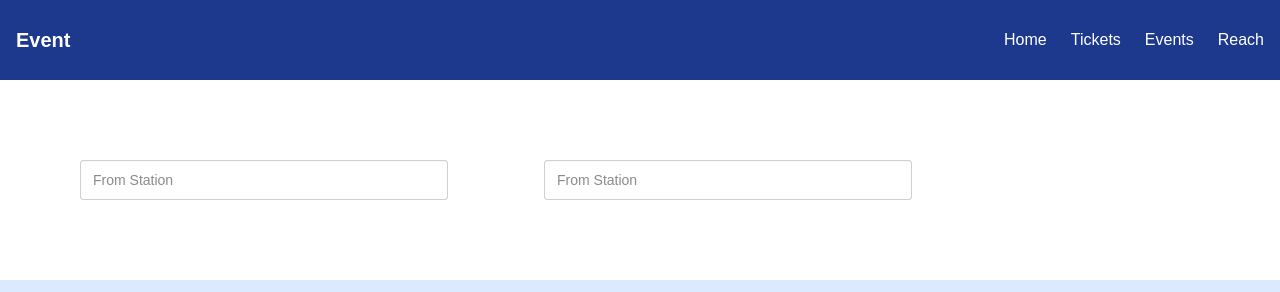
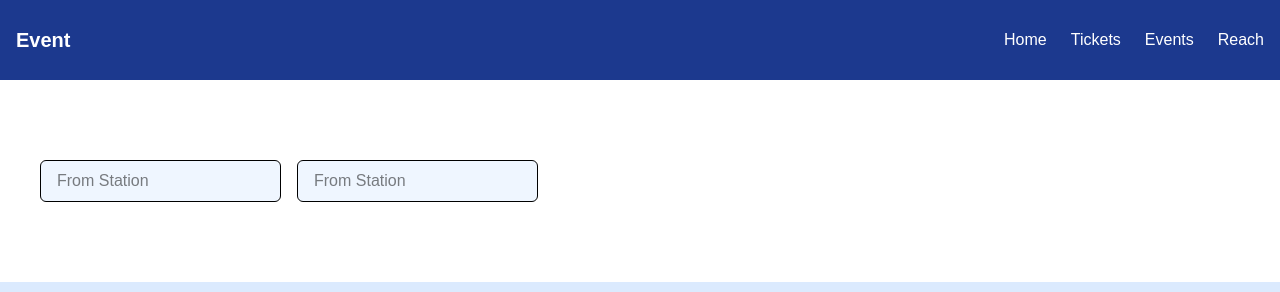
Before and after one commit to SantinoGiordano/TicketAppFrontend, a Next.js app: page / in a window 1280 px wide. Shown: the top 292 px of the page. Built offline with nearby package versions, Linux system fonts and the light colour scheme.

Commit message:
changed css

```diff
--- a/app/components/ToAndFrom.tsx
+++ b/app/components/ToAndFrom.tsx
@@ -22,26 +22,33 @@ const DropdownInput = () => {
   };
 
   return (
-    <div className="p-10 flex flex-col sm:flex-row items-center gap-4 bg-base-100 rounded-xl w-full max-w-md relative">
+    <div className="relative flex justify-center items-center py-10">
+      <div className="w-full max-w-md">
         <input
           type="text"
           value={selectedItem}
           placeholder="From Station"
-        className="input input-bordered w-full"
+          className="w-full px-4 py-2 text-black bg-blue-50 border border-black rounded-md focus:outline-none focus:ring-2 focus:ring-blue-500 transition"
           onFocus={() => setIsOpen(true)}
           readOnly
         />
 
         {isOpen && (
-        <ul className="menu bg-base-100 rounded-box z-10 w-full mt-2 shadow absolute top-full left-0">
+          <ul className="absolute z-20 w-64 mt-2 bg-white border border-black rounded-md shadow-lg max-h-60 overflow-y-auto">
             {stations.map((station, index) => (
               <li key={index}>
-              <a onClick={() => handleSelectItem(station)}>{station}</a>
+                <button
+                  onClick={() => handleSelectItem(station)}
+                  className="w-full text-left px-4 py-2 hover:bg-blue-100 hover:text-blue-700 transition"
+                >
+                  {station}
+                </button>
               </li>
             ))}
           </ul>
         )}
       </div>
+    </div>
   );
 };
 
```
Lines whose indentation alone changed are shown as unchanged.
